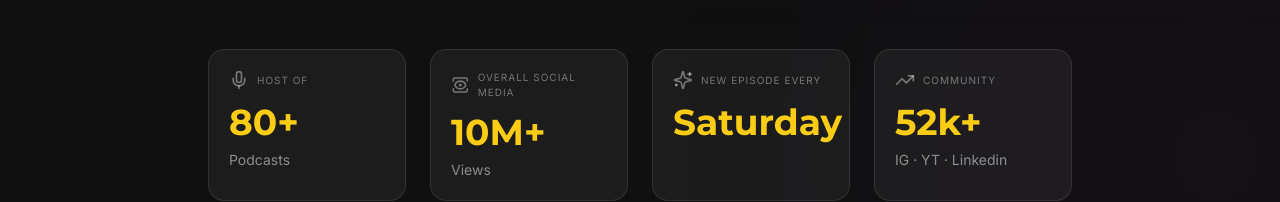
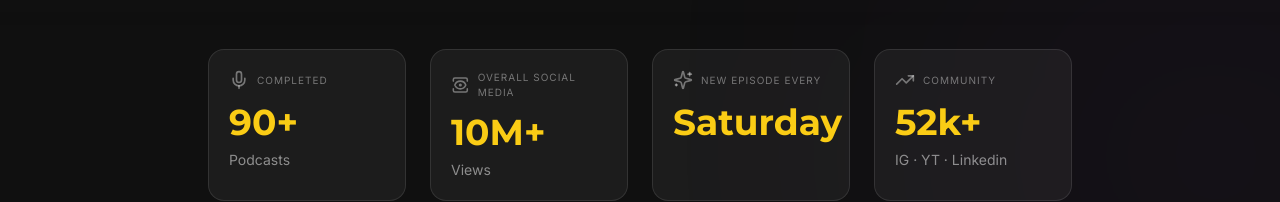
Before and after one commit to 18mca011-source/masum-gandhi-website, a Next.js app: page / in a window 1280 px wide. Shown: the part 628-830 px from the top of the page. Built offline with nearby package versions, Linux system fonts and the light colour scheme.

Commit message:
Update Hero.tsx

```diff
--- a/app/components/Hero.tsx
+++ b/app/components/Hero.tsx
@@ -1,7 +1,7 @@
 import { Mic, Sparkles, TrendingUp, View } from "lucide-react";
 
 const stats = [
-  { icon: <Mic className="w-4 h-4 md:w-5 md:h-5 text-white/40" />, sup: "HOST OF", value: "80+", sub: "Podcasts" },
+  { icon: <Mic className="w-4 h-4 md:w-5 md:h-5 text-white/40" />, sup: "COMPLETED", value: "90+", sub: "Podcasts" },
   { icon: <View className="w-4 h-4 md:w-5 md:h-5 text-white/40" />, sup: "OVERALL SOCIAL MEDIA", value: "10M+", sub: "Views" },
   { icon: <Sparkles className="w-4 h-4 md:w-5 md:h-5 text-white/40" />, sup: "NEW EPISODE EVERY", value: "Saturday", sub: "" },
   { icon: <TrendingUp className="w-4 h-4 md:w-5 md:h-5 text-white/40" />, sup: "COMMUNITY", value: "52k+", sub: "IG · YT · Linkedin" },
```
